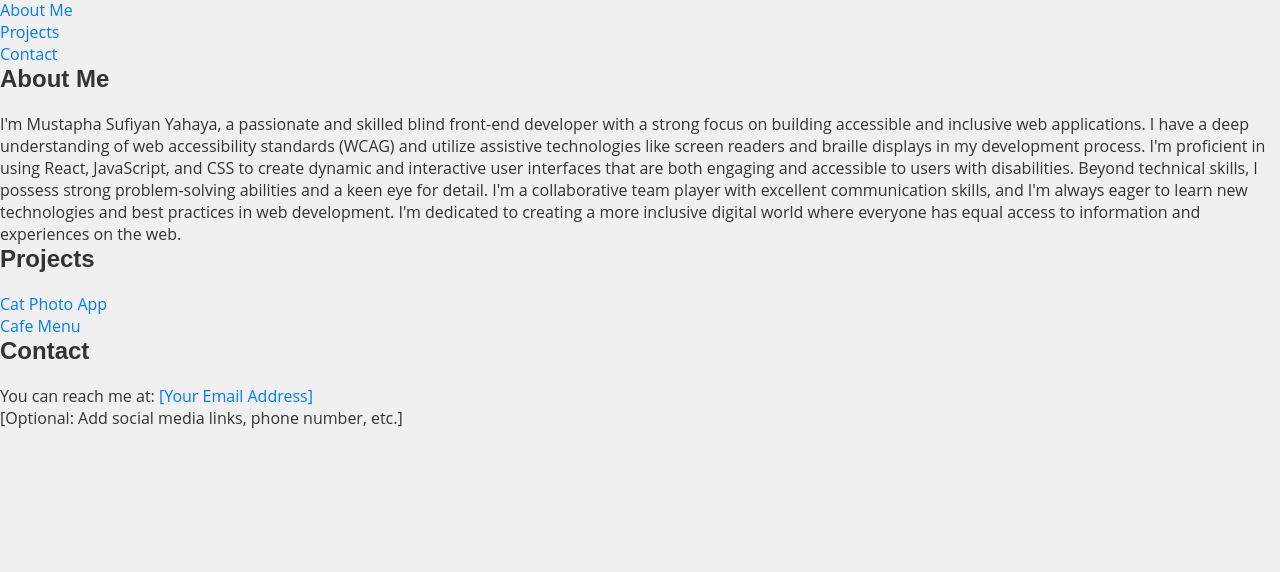
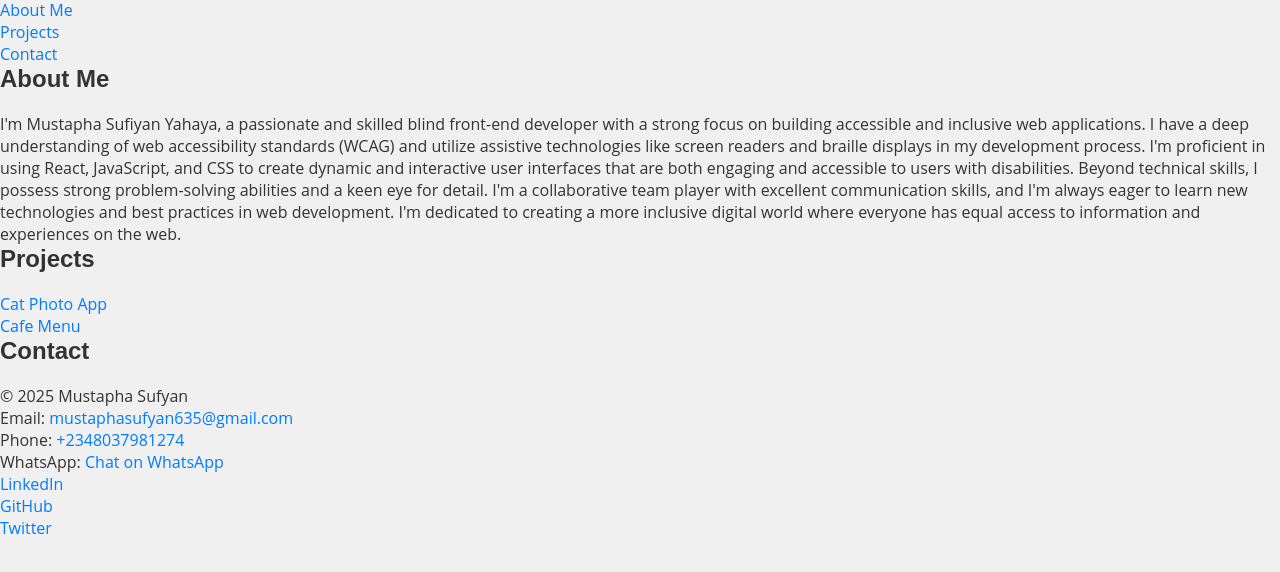
Before and after one commit to mustaphacodes/portfolio, a plain HTML site: page portfolio.html in a window 1280 px wide. Shown: the part 58-630 px from the top of the page. Drawn offline with Linux system fonts and the light colour scheme.

Commit message:
adding footer messages

```diff
--- a/portfolio.html
+++ b/portfolio.html
@@ -85,12 +85,19 @@
 
   <section id="contact">
     <h2>Contact</h2>
-    <p>
-      You can reach me at:
-      <a href="mailto:[Your Email Address]">[Your Email Address]</a>
-      <br>
-      [Optional: Add social media links, phone number, etc.]
-    </p>
+    <footer>
+      <div class="footer-content">
+        <p>&copy; 2025 Mustapha Sufyan</p>
+        <ul>
+          <li>Email: <a href="mailto:mustaphasufyan635@gmail.com">mustaphasufyan635@gmail.com</a></li>
+      <li>Phone: <a href="tel:+2348037981274">+2348037981274</a></li>
+      <li>WhatsApp: <a href="https://wa.me/+2348037981274" target="_blank">Chat on WhatsApp</a></li>
+            <li><a href="" target="_blank">LinkedIn</a></li>
+            <li><a href="https://mustaphacodes.github.io/portfolio/" target="_blank">GitHub</a></li>
+            <li><a href="" target="_blank">Twitter</a></li>
+        </ul>
+    </div>
+      </footer>
   </section>
 </div>
 </main>
```
Also changed, not shown: about.html (+3 -0 lines), contact.html (+3 -0 lines), index.html (+4 -7 lines), skills.html (+13 -0 lines), training.html (+13 -0 lines).
